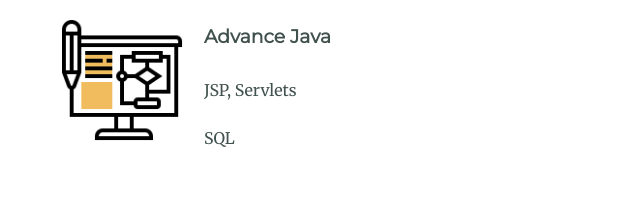
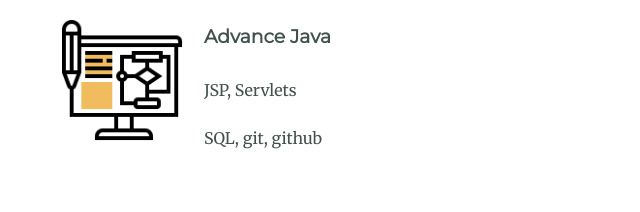
Before and after one commit to Parveshbhatt/parveshbhatt118, a plain HTML site: page index.html in a window 1280 px wide. Shown: the part 2080-2292 px from the top of the page, without its empty margins (270-910 px from the left). Drawn offline with Linux system fonts and the light colour scheme.

Commit message:
changes in index.html

```diff
--- a/index.html
+++ b/index.html
@@ -45,7 +45,7 @@
                 <img class="pc-img" src="img/skill3.png " alt="pc icon ">
                 <h3>Advance Java</h3>
                 <p>JSP, Servlets</p>
-                <p>SQL</p>
+                <p>SQL, git, github</p>
             </div>
         </div>
         <hr>
```
